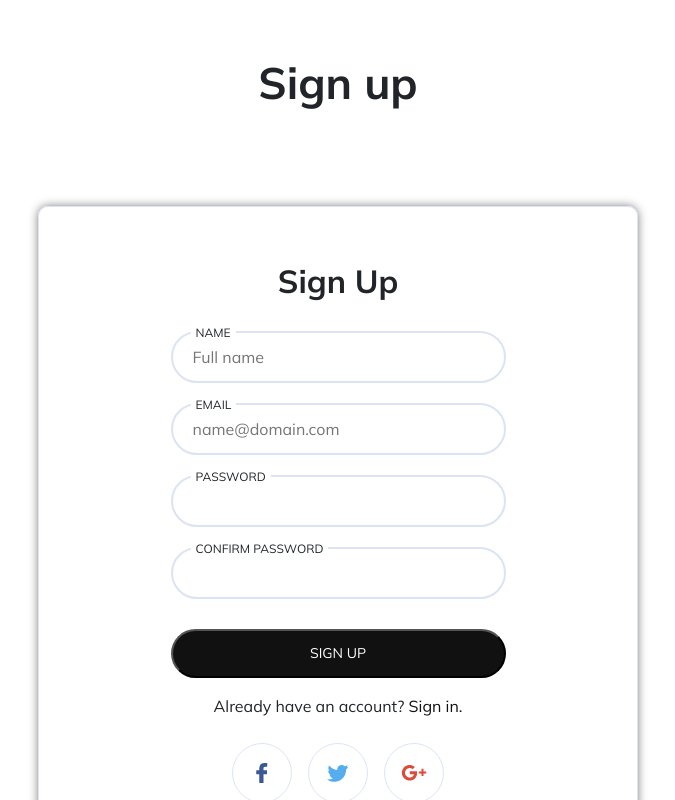
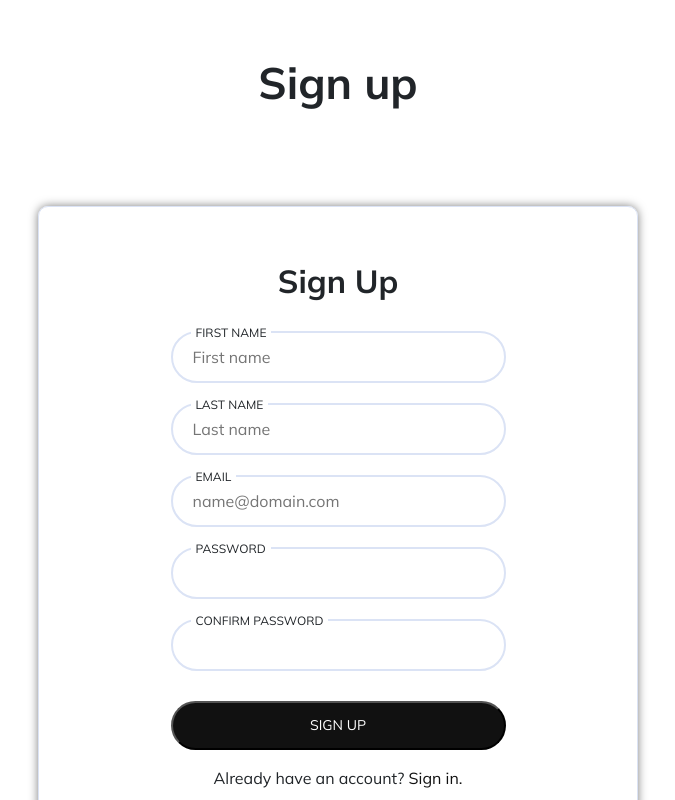
Before and after one commit to PatrikByren/Manero-frontend, a React (Create React App) app: page /signup in a window 1280 px wide. Shown: the top 800 px of the page, without its empty margins (302-977 px from the left). Built offline with nearby package versions, Linux system fonts and the light colour scheme.

Commit message:
Change in signupform

```diff
--- a/src/components/sections/SignUpForm.js
+++ b/src/components/sections/SignUpForm.js
@@ -7,7 +7,8 @@ import BackArrowMiddleHead from "../individuals/BackArrowMiddleHead";
 import { NavLink } from "react-router-dom";
 
 const SignUpForm = () => {
-  const [name, setName] = useState("");
+  const [firstName, setFirstName] = useState("");
+  const [lastName, setLastName] = useState("");
   const [email, setEmail] = useState("");
   const [password, setPassword] = useState("");
   const [confirmPassword, setConfirmPassword] = useState("");
@@ -27,12 +28,19 @@ const SignUpForm = () => {
             <div className="inputcontainer">
               <div className="text-center">
                 <InputSingel
-                  placeholder="Full name"
-                  nameid="name"
-                  name="NAME"
-                  value={name}
-                  setValue={setName}
+                  placeholder="First name"
+                  nameid="firstname"
+                  name="FIRST NAME"
+                  value={firstName}
+                  setValue={setFirstName}
                 />
+                <InputSingel
+                placeholder="Last name"
+                nameid="lastname"
+                name="LAST NAME"
+                value={lastName}
+                setValue={setLastName}
+              />
                 <InputSingel
                   placeholder="name@domain.com"
                   nameid="email"
```
